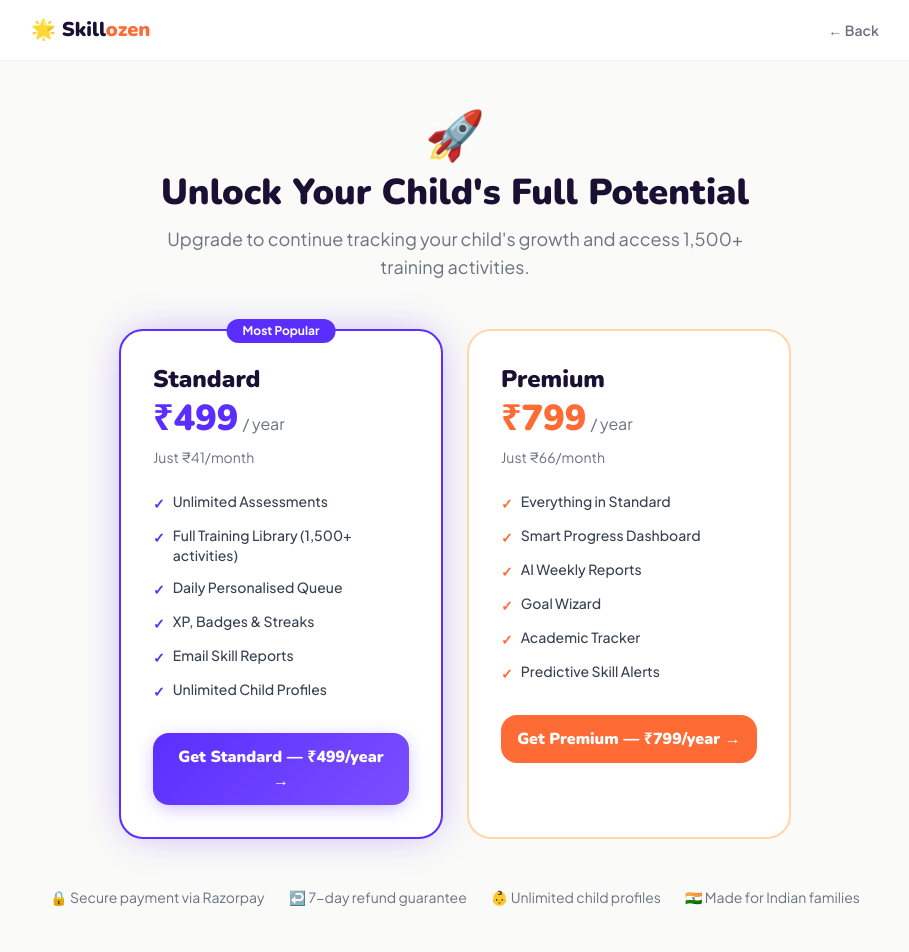
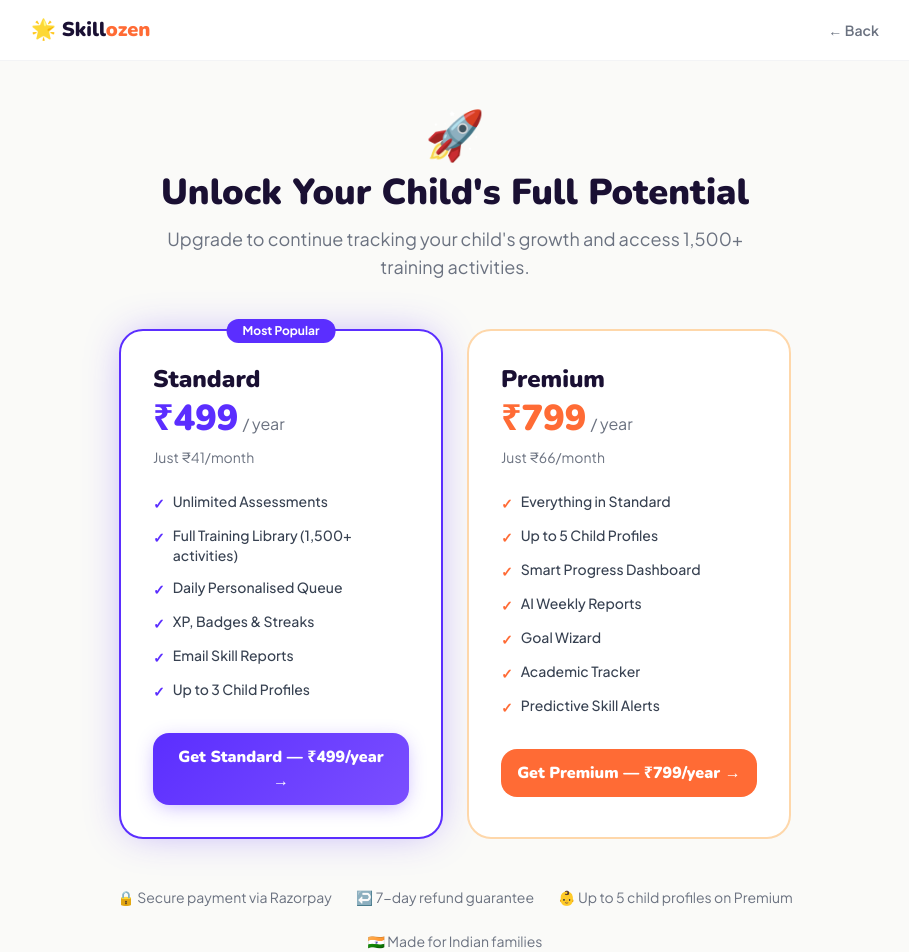
Before and after one commit to lakshmiprabu02/skillozen, a Next.js app: page /pricing in a window 1280 px wide. Shown: the top 952 px of the page, without its empty margins (185-1094 px from the left). Built offline with nearby package versions, Linux system fonts and the light colour scheme.

Commit message:
fix: correct child profile limits per plan in pricing page

```diff
--- a/app/pricing/page.tsx
+++ b/app/pricing/page.tsx
@@ -177,7 +177,7 @@ export default function PricingPage() {
                   'Daily Personalised Queue',
                   'XP, Badges & Streaks',
                   'Email Skill Reports',
-                  'Unlimited Child Profiles',
+                  'Up to 3 Child Profiles',
                 ].map(f => (
                   <li key={f} className="flex items-start gap-2 text-sm font-medium text-gray-700">
                     <span className="text-brand-violet font-black mt-0.5">✓</span>
@@ -210,6 +210,7 @@ export default function PricingPage() {
             <ul className="space-y-3 mb-8">
               {[
                 'Everything in Standard',
+                'Up to 5 Child Profiles',
                 'Smart Progress Dashboard',
                 'AI Weekly Reports',
                 'Goal Wizard',
@@ -237,7 +238,7 @@ export default function PricingPage() {
         <div className="flex flex-wrap justify-center gap-6 text-center text-sm text-gray-500">
           <div>🔒 Secure payment via Razorpay</div>
           <div>↩️ 7-day refund guarantee</div>
-          <div>👶 Unlimited child profiles</div>
+          <div>👶 Up to 5 child profiles on Premium</div>
           <div>🇮🇳 Made for Indian families</div>
         </div>
 
```
